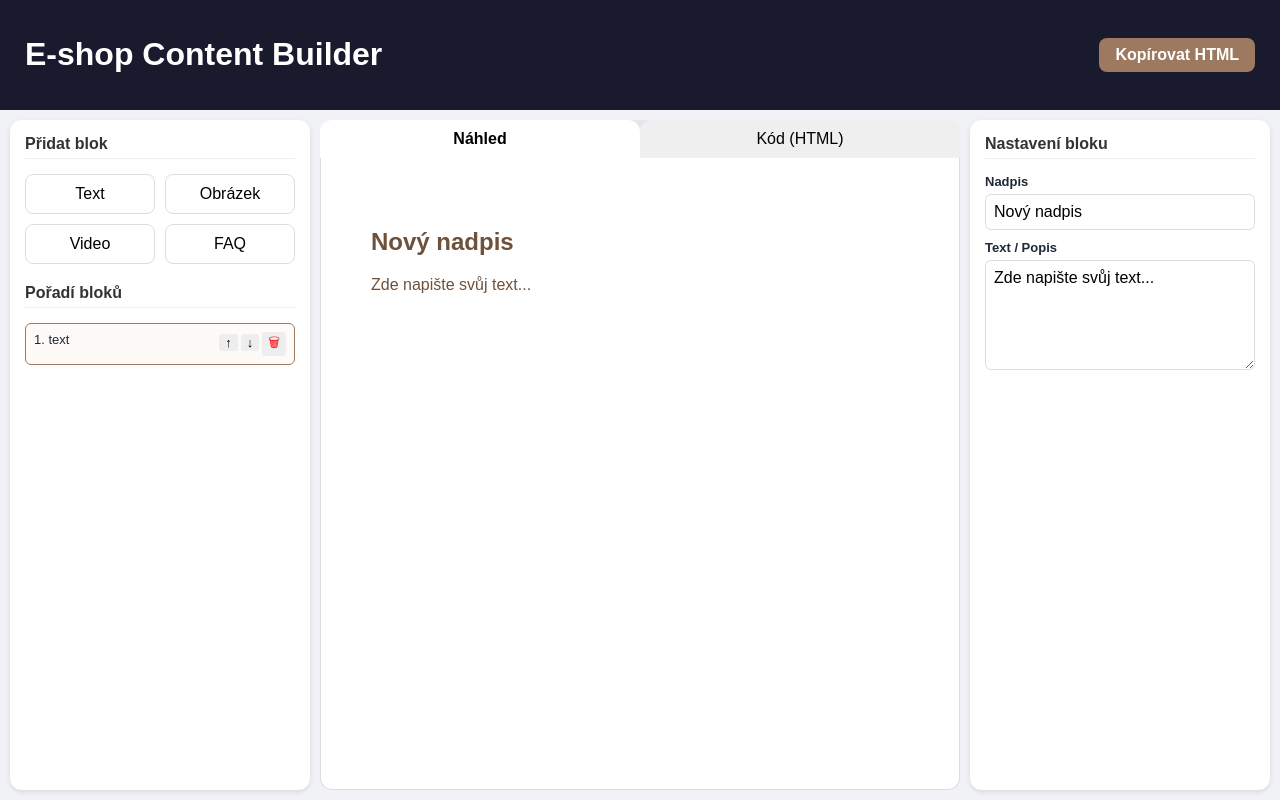
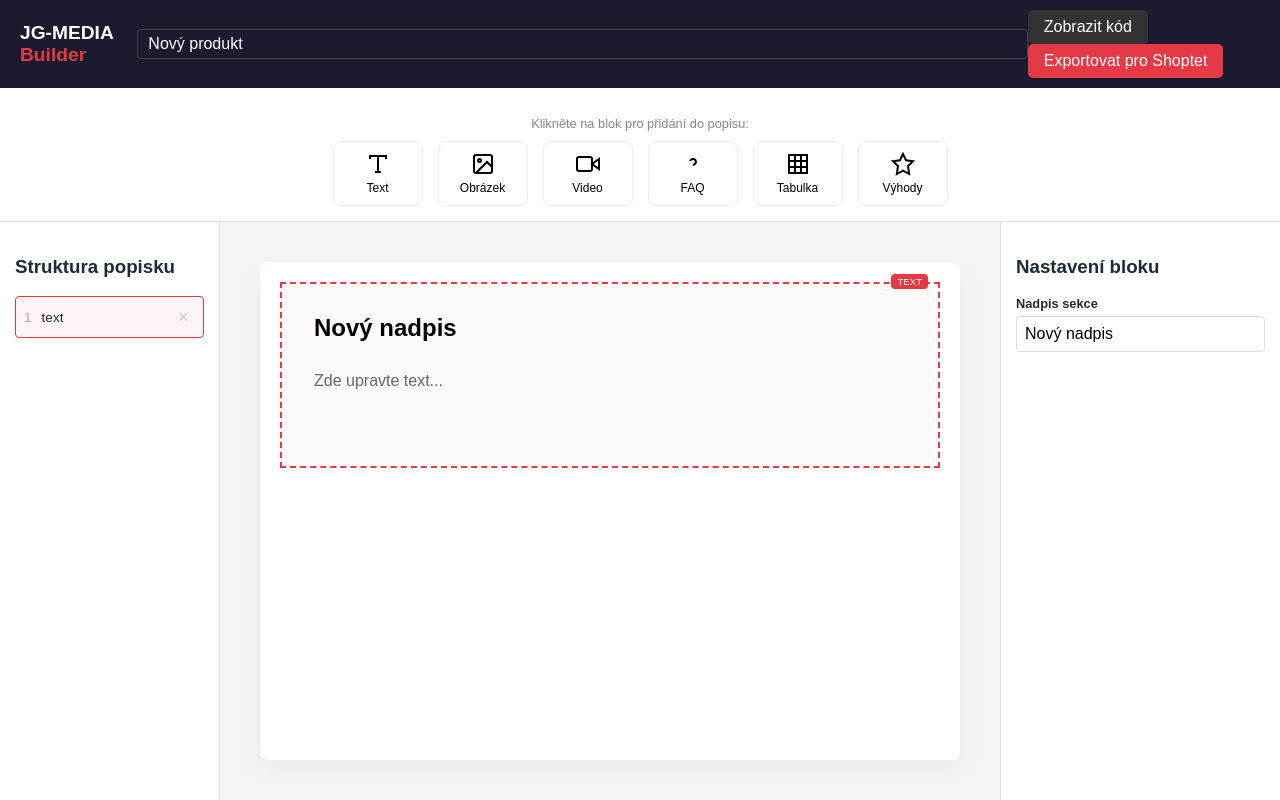
Before and after one commit to mimousekcz-debug/text_builder, a React (Vite) app: page / in a window 1280 px wide. Both pictures are taken after a click on the button "Text". Built offline with nearby package versions, Linux system fonts and the light colour scheme.

Commit message:
Update App.jsx

```diff
--- a/App.jsx
+++ b/App.jsx
@@ -1,205 +1,181 @@
 import React, { useEffect, useMemo, useState } from "react";
 
-// --- POMOCNÉ KOMPONENTY PRO UI ---
-const Button = ({ children, variant = "primary", size = "md", onClick, className = "" }) => (
-  <button onClick={onClick} className={`btn btn-${variant} btn-${size} ${className}`}>{children}</button>
-);
+// --- IKONY PRO WIDGETY (SVG) ---
+const Icons = {
+  Text: () => <svg width="24" height="24" viewBox="0 0 24 24" fill="none" stroke="currentColor" strokeWidth="2"><path d="M4 7V4h16v3M9 20h6M12 4v16"/></svg>,
+  Image: () => <svg width="24" height="24" viewBox="0 0 24 24" fill="none" stroke="currentColor" strokeWidth="2"><rect x="3" y="3" width="18" height="18" rx="2"/><circle cx="8.5" cy="8.5" r="1.5"/><path d="M21 15l-5-5L5 21"/></svg>,
+  Video: () => <svg width="24" height="24" viewBox="0 0 24 24" fill="none" stroke="currentColor" strokeWidth="2"><polygon points="23 7 16 12 23 17 23 7"/><rect x="1" y="5" width="15" height="14" rx="2"/></svg>,
+  Faq: () => <svg width="24" height="24" viewBox="0 0 24 24" fill="none" stroke="currentColor" strokeWidth="2"><path d="M9.09 9a3 3 0 0 1 5.83 1c0 2-3 3-3 3M12 17h.01"/></svg>,
+  Table: () => <svg width="24" height="24" viewBox="0 0 24 24" fill="none" stroke="currentColor" strokeWidth="2"><path d="M3 3h18v18H3zM3 9h18M3 15h18M9 3v18M15 3v18"/></svg>,
+  Benefits: () => <svg width="24" height="24" viewBox="0 0 24 24" fill="none" stroke="currentColor" strokeWidth="2"><path d="M12 2l3.09 6.26L22 9.27l-5 4.87L18.18 22 12 18.56 5.82 22 7 14.14l-5-4.87 6.91-1.01L12 2z"/></svg>
+};
 
-const Input = (props) => <input className="builder-input" {...props} />;
-const Textarea = (props) => <textarea className="builder-textarea" rows={4} {...props} />;
-
-// --- LOGIKA GENEROVÁNÍ HTML ---
-function escapeHtml(str) {
-  return (str || "").replace(/&/g, "&amp;").replace(/</g, "&lt;").replace(/>/g, "&gt;");
-}
-
-function youtubeEmbed(url) {
-  const match = url.match(/(?:youtu\.be\/|youtube\.com\/(?:watch\?v=|embed\/))([^&?#]+)/);
-  return match ? `https://www.youtube.com/embed/${match[1]}` : url;
-}
-
-// --- HLAVNÍ KOMPONENTA EDITORU ---
-export default function EshopTextBuilderPro() {
+export default function EshopBuilderV2() {
   const [blocks, setBlocks] = useState([]);
   const [selectedId, setSelectedId] = useState(null);
-  const [activeTab, setActiveTab] = useState("preview");
-  const [theme] = useState({ accent: "#9d7a5f", text: "#6e513a", radius: "12px", bg: "#ffffff" });
+  const [activeTab, setActiveTab] = useState("edit"); // edit / code
+  const [projectName, setProjectName] = useState("Nový produkt");
 
-  const selectedBlock = blocks.find((b) => b.id === selectedId);
-
-  // Přidání nového bloku
+  // --- LOGIKA ---
   const addBlock = (type) => {
+    const id = crypto.randomUUID();
     const newBlock = {
-      id: crypto.randomUUID(),
+      id,
       type,
-      title: type.toUpperCase(),
-      heading: "Nový nadpis",
-      text: "Zde napište svůj text...",
-      url: "https://placehold.co/600x400",
-      items: type === "faq" ? [{ q: "Otázka?", a: "Odpověď." }] : []
+      heading: type === 'benefits' ? "Naše výhody" : "Nový nadpis",
+      content: "Zde upravte text...",
+      url: type === 'video' ? "https://www.youtube.com/watch?v=dQw4w9WgXcQ" : "https://placehold.co/800x400?text=Obrazek",
+      items: type === 'faq' ? [{q: "Otázka?", a: "Odpověď"}] : (type === 'benefits' ? [{t: "Kvalita"}, {t: "Doprava"}] : [])
     };
     setBlocks([...blocks, newBlock]);
-    setSelectedId(newBlock.id);
+    setSelectedId(id);
   };
 
-  // Aktualizace dat v bloku
-  const updateBlock = (id, patch) => {
-    setBlocks(blocks.map(b => b.id === id ? { ...b, ...patch } : b));
-  };
+  const updateBlock = (id, patch) => setBlocks(blocks.map(b => b.id === id ? {...b, ...patch} : b));
+  const deleteBlock = (id) => { setBlocks(blocks.filter(b => b.id !== id)); if(selectedId === id) setSelectedId(null); };
 
-  // Smazání bloku
-  const deleteBlock = (id) => {
-    if (window.confirm("Smazat tento blok?")) {
-      setBlocks(blocks.filter(b => b.id !== id));
-      if (selectedId === id) setSelectedId(null);
-    }
-  };
-
-  // Posun bloku
-  const moveBlock = (index, direction) => {
-    const newBlocks = [...blocks];
-    const targetIndex = direction === "up" ? index - 1 : index + 1;
-    if (targetIndex < 0 || targetIndex >= blocks.length) return;
-    [newBlocks[index], newBlocks[targetIndex]] = [newBlocks[targetIndex], newBlocks[index]];
-    setBlocks(newBlocks);
-  };
-
-  // --- RENDEROVÁNÍ NÁHLEDU (HTML) ---
-  const renderHtml = (block) => {
-    const s = `style="padding:20px; margin-bottom:20px; border-radius:${theme.radius}; background:${theme.bg}; color:${theme.text};"`;
-
-    switch (block.type) {
-      case "text":
-        return `<div ${s}><h2>${escapeHtml(block.heading)}</h2><p>${escapeHtml(block.text).replace(/\n/g, "<br>")}</p></div>`;
-      case "image":
-        return `<div ${s}><img src="${block.url}" style="width:100%; border-radius:8px;" /></div>`;
-      case "video":
-        return `<div ${s}><h2>${escapeHtml(block.heading)}</h2><iframe width="100%" height="315" src="${youtubeEmbed(block.url)}" frameborder="0" allowfullscreen></iframe></div>`;
-      case "faq":
-        return `<div ${s}><h2>${escapeHtml(block.heading)}</h2>${block.items.map(i => `<b>${i.q}</b><p>${i.a}</p>`).join("")}</div>`;
-      default:
-        return `<div ${s}>Blok: ${block.type}</div>`;
-    }
-  };
-
-  const fullHtml = useMemo(() => {
-    return `<div class="eshop-content">\n${blocks.map(renderHtml).join("\n")}\n</div>`;
+  // --- RENDER HTML (Pro Shoptet) ---
+  const generateHtml = useMemo(() => {
+    return blocks.map(b => {
+      const wrapper = (inner) => `<section style="padding:40px 0; font-family:sans-serif; max-width:1000px; margin:auto;">${inner}</section>`;
+      if(b.type === 'text') return wrapper(`<h2 style="font-size:28px; color:#333;">${b.heading}</h2><p style="line-height:1.6; color:#666;">${b.content.replace(/\n/g, '<br>')}</p>`);
+      if(b.type === 'image') return wrapper(`<img src="${b.url}" style="width:100%; border-radius:15px; display:block;">`);
+      if(b.type === 'video') {
+        const vid = b.url.match(/(?:v=|\/)([0-9A-Za-z_-]{11})/)?.[1];
+        return wrapper(`<h2 style="text-align:center;">${b.heading}</h2><iframe width="100%" height="500" src="https://www.youtube.com/embed/${vid}" frameborder="0" allowfullscreen style="border-radius:15px;"></iframe>`);
+      }
+      return "";
+    }).join("\n");
   }, [blocks]);
 
   return (
-    <div className="builder-container">
-      {/* Header */}
-      <header className="builder-header">
-        <h1 style={{color: "white"}}>E-shop Content Builder</h1>
-        <Button onClick={() => navigator.clipboard.writeText(fullHtml)}>Kopírovat HTML</Button>
+    <div className="app-shell">
+      {/* Top Bar */}
+      <header className="top-nav">
+        <div className="logo">JG-MEDIA <span>Builder</span></div>
+        <input className="project-name" value={projectName} onChange={e => setProjectName(e.target.value)} />
+        <div className="actions">
+          <button className="btn-secondary" onClick={() => setActiveTab(activeTab === "edit" ? "code" : "edit")}>
+            {activeTab === "edit" ? "Zobrazit kód" : "Zpět k úpravám"}
+          </button>
+          <button className="btn-primary" onClick={() => {navigator.clipboard.writeText(generateHtml); alert("Zkopírováno!");}}>Exportovat pro Shoptet</button>
+        </div>
       </header>
 
-      <div className="builder-main-layout">
-        {/* Levý panel - Widgety */}
-        <aside className="builder-sidebar-left">
-          <div className="panel-title">Přidat blok</div>
-          <div className="widget-grid">
-            <button onClick={() => addBlock("text")}>Text</button>
-            <button onClick={() => addBlock("image")}>Obrázek</button>
-            <button onClick={() => addBlock("video")}>Video</button>
-            <button onClick={() => addBlock("faq")}>FAQ</button>
-          </div>
+      {/* Grid s výběrem bloků (Podle obrázku) */}
+      <section className="block-catalog">
+        <p className="catalog-label">Klikněte na blok pro přidání do popisu:</p>
+        <div className="grid">
+          <button onClick={() => addBlock('text')}><Icons.Text /><span>Text</span></button>
+          <button onClick={() => addBlock('image')}><Icons.Image /><span>Obrázek</span></button>
+          <button onClick={() => addBlock('video')}><Icons.Video /><span>Video</span></button>
+          <button onClick={() => addBlock('faq')}><Icons.Faq /><span>FAQ</span></button>
+          <button onClick={() => addBlock('table')}><Icons.Table /><span>Tabulka</span></button>
+          <button onClick={() => addBlock('benefits')}><Icons.Benefits /><span>Výhody</span></button>
+        </div>
+      </section>
 
-          <div className="panel-title" style={{marginTop: "20px"}}>Pořadí bloků</div>
-          <div className="block-list">
-            {blocks.map((b, i) => (
-              <div key={b.id} className={`block-item ${selectedId === b.id ? "active" : ""}`} onClick={() => setSelectedId(b.id)}>
-                <span>{i+1}. {b.type}</span>
-                <div className="block-controls">
-                  <button onClick={(e) => {e.stopPropagation(); moveBlock(i, "up")}}>↑</button>
-                  <button onClick={(e) => {e.stopPropagation(); moveBlock(i, "down")}}>↓</button>
-                  <button onClick={(e) => {e.stopPropagation(); deleteBlock(b.id)}} style={{color: "red"}}>🗑</button>
-                </div>
-              </div>
-            ))}
-          </div>
+      <main className="main-content">
+        {/* Levý panel - Seznam bloků */}
+        <aside className="sidebar-layers">
+          <h3>Struktura popisku</h3>
+          {blocks.length === 0 && <p className="empty-info">Zatím žádné bloky</p>}
+          {blocks.map((b, i) => (
+            <div key={b.id} className={`layer-item ${selectedId === b.id ? 'active' : ''}`} onClick={() => setSelectedId(b.id)}>
+              <span className="index">{i+1}</span>
+              <span className="type">{b.type}</span>
+              <button className="del" onClick={() => deleteBlock(b.id)}>×</button>
+            </div>
+          ))}
         </aside>
 
-        {/* Střed - Náhled */}
-        <main className="builder-preview-area">
-          <div className="tabs">
-            <button className={activeTab === "preview" ? "active" : ""} onClick={() => setActiveTab("preview")}>Náhled</button>
-            <button className={activeTab === "code" ? "active" : ""} onClick={() => setActiveTab("code")}>Kód (HTML)</button>
-          </div>
+        {/* Střed - Interaktivní náhled */}
+        <section className="preview-canvas">
+          {activeTab === "edit" ? (
+            <div className="canvas-inner">
+              {blocks.map(b => (
+                <div key={b.id} className={`preview-block ${selectedId === b.id ? 'selected' : ''}`} onClick={() => setSelectedId(b.id)}>
+                  <div className="block-label">{b.type}</div>
+                  {b.type === 'text' && (
+                    <div className="content">
+                      <input value={b.heading} onChange={e => updateBlock(b.id, {heading: e.target.value})} className="h-input" />
+                      <textarea value={b.content} onChange={e => updateBlock(b.id, {content: e.target.value})} className="t-input" />
+                    </div>
+                  )}
+                  {b.type === 'image' && <div className="img-placeholder"><img src={b.url} alt="" /><span>Klikněte vpravo pro změnu URL</span></div>}
+                  {b.type === 'video' && <div className="video-placeholder">YouTube Video: {b.url}</div>}
+                </div>
+              ))}
+            </div>
+          ) : (
+            <textarea className="raw-code" readOnly value={generateHtml} />
+          )}
+        </section>
 
-          <div className="preview-canvas">
-            {activeTab === "preview" ? (
-              blocks.length > 0 ? (
-                <div dangerouslySetInnerHTML={{ __html: fullHtml }} />
-              ) : (
-                <div className="empty-state">Pracovní plocha je prázdná. Přidejte první blok.</div>
-              )
-            ) : (
-              <textarea className="code-output" readOnly value={fullHtml} />
-            )}
-          </div>
-        </main>
+        {/* Pravý panel - Nastavení detailu */}
+        <aside className="sidebar-config">
+          <h3>Nastavení bloku</h3>
+          {selectedId ? (
+            <div className="config-form">
+              <label>Nadpis sekce</label>
+              <input value={blocks.find(b => b.id === selectedId)?.heading} onChange={e => updateBlock(selectedId, {heading: e.target.value})} />
 
-        {/* Pravý panel - Nastavení */}
-        <aside className="builder-sidebar-right">
-          <div className="panel-title">Nastavení bloku</div>
-          {selectedBlock ? (
-            <div className="settings-form">
-              <label>Nadpis</label>
-              <Input value={selectedBlock.heading} onChange={(e) => updateBlock(selectedBlock.id, { heading: e.target.value })} />
-
-              <label>Text / Popis</label>
-              <Textarea value={selectedBlock.text} onChange={(e) => updateBlock(selectedBlock.id, { text: e.target.value })} />
-
-              {(selectedBlock.type === "image" || selectedBlock.type === "video") && (
+              {(blocks.find(b => b.id === selectedId)?.type === 'image' || blocks.find(b => b.id === selectedId)?.type === 'video') && (
                 <>
-                  <label>URL (Obrázek/YouTube)</label>
-                  <Input value={selectedBlock.url} onChange={(e) => updateBlock(selectedBlock.id, { url: e.target.value })} />
+                  <label>URL média</label>
+                  <input value={blocks.find(b => b.id === selectedId)?.url} onChange={e => updateBlock(selectedId, {url: e.target.value})} />
                 </>
               )}
-
-              {selectedBlock.type === "faq" && (
-                <div className="faq-editor">
-                  <label>FAQ Položky</label>
-                  <Button size="sm" onClick={() => updateBlock(selectedBlock.id, { items: [...selectedBlock.items, {q: "", a: ""}] })}>+ Přidat dotaz</Button>
-                </div>
-              )}
             </div>
-          ) : (
-            <div className="empty-state">Vyberte blok pro úpravu</div>
-          )}
+          ) : <p className="empty-info">Vyberte blok v náhledu</p>}
         </aside>
-      </div>
+      </main>
 
       <style>{`
-        .builder-container { display: flex; flex-direction: column; height: 100vh; font-family: sans-serif; background: #f0f2f5; }
-        .builder-header { background: #1a1a2e; padding: 15px 25px; display: flex; justify-content: space-between; align-items: center; }
-        .builder-main-layout { display: flex; flex: 1; overflow: hidden; padding: 10px; gap: 10px; }
+        :root { --accent: #e63946; --bg: #f8f9fa; --panel: #ffffff; --text: #2b2d42; }
+        body { margin: 0; background: var(--bg); color: var(--text); font-family: 'Inter', sans-serif; }
+        .app-shell { display: flex; flex-direction: column; height: 100vh; }
 
-        .builder-sidebar-left, .builder-sidebar-right { width: 300px; background: white; border-radius: 12px; padding: 15px; overflow-y: auto; box-shadow: 0 2px 5px rgba(0,0,0,0.1); }
-        .builder-preview-area { flex: 1; display: flex; flex-direction: column; }
+        .top-nav { background: #1b1b2f; color: white; padding: 10px 20px; display: flex; align-items: center; justify-content: space-between; }
+        .logo { font-weight: bold; font-size: 1.2rem; } .logo span { color: var(--accent); }
+        .project-name { background: transparent; border: 1px solid #444; color: white; padding: 5px 10px; border-radius: 4px; }
 
-        .panel-title { font-weight: bold; margin-bottom: 15px; border-bottom: 1px solid #eee; padding-bottom: 5px; color: #333; }
-        .widget-grid { display: grid; grid-template-columns: 1fr 1fr; gap: 10px; }
-        .widget-grid button { padding: 10px; border: 1px solid #ddd; border-radius: 8px; background: white; cursor: pointer; }
-        .widget-grid button:hover { background: #f9f9f9; border-color: #9d7a5f; }
+        .block-catalog { background: white; padding: 15px; border-bottom: 1px solid #ddd; text-align: center; }
+        .catalog-label { font-size: 0.8rem; color: #888; margin-bottom: 10px; }
+        .block-catalog .grid { display: flex; justify-content: center; gap: 15px; }
+        .block-catalog button { background: white; border: 1px solid #eee; padding: 10px 20px; border-radius: 8px; cursor: pointer; display: flex; flex-direction: column; align-items: center; min-width: 90px; transition: 0.2s; }
+        .block-catalog button:hover { border-color: var(--accent); color: var(--accent); background: #fff5f5; }
+        .block-catalog button span { font-size: 0.75rem; margin-top: 5px; }
 
-        .block-item { display: flex; justify-content: space-between; padding: 8px; border: 1px solid #eee; margin-bottom: 5px; border-radius: 6px; cursor: pointer; background: #fff; font-size: 13px; }
-        .block-item.active { border-color: #9d7a5f; background: #fdfaf8; }
-        .block-controls button { margin-left: 3px; border: none; background: #eee; border-radius: 3px; cursor: pointer; }
+        .main-content { display: flex; flex: 1; overflow: hidden; }
 
-        .preview-canvas { flex: 1; background: #fff; border-radius: 0 0 12px 12px; padding: 30px; overflow-y: auto; border: 1px solid #ddd; border-top: none; }
-        .tabs { display: flex; background: #e4e6e9; border-radius: 12px 12px 0 0; }
-        .tabs button { flex: 1; padding: 10px; border: none; cursor: pointer; border-radius: 12px 12px 0 0; }
-        .tabs button.active { background: #fff; font-weight: bold; }
+        .sidebar-layers { width: 220px; background: white; border-right: 1px solid #ddd; padding: 15px; }
+        .layer-item { display: flex; align-items: center; padding: 8px; border: 1px solid #eee; margin-bottom: 5px; border-radius: 4px; font-size: 0.85rem; cursor: pointer; }
+        .layer-item.active { border-color: var(--accent); background: #fff5f5; }
+        .layer-item .index { color: #aaa; margin-right: 10px; }
+        .layer-item .del { margin-left: auto; background: none; border: none; color: #ccc; cursor: pointer; font-size: 1.2rem; }
+        .layer-item .del:hover { color: var(--accent); }
 
-        .settings-form label { display: block; margin: 10px 0 5px; font-size: 13px; font-weight: bold; }
-        .builder-input, .builder-textarea { width: 100%; padding: 8px; border: 1px solid #ddd; border-radius: 6px; box-sizing: border-box; }
-        .code-output { width: 100%; height: 100%; font-family: monospace; font-size: 12px; padding: 10px; border: none; outline: none; resize: none; }
+        .preview-canvas { flex: 1; overflow-y: auto; padding: 40px; display: flex; justify-content: center; }
+        .canvas-inner { width: 100%; max-width: 800px; background: white; min-height: 100%; box-shadow: 0 10px 30px rgba(0,0,0,0.05); border-radius: 8px; padding: 20px; }
+        .preview-block { position: relative; border: 2px dashed transparent; padding: 20px; transition: 0.2s; cursor: pointer; }
+        .preview-block:hover { border-color: #ddd; }
+        .preview-block.selected { border-color: var(--accent); background: #fffafa; }
+        .block-label { position: absolute; top: -10px; right: 10px; background: var(--accent); color: white; font-size: 0.6rem; padding: 2px 6px; border-radius: 4px; text-transform: uppercase; }
 
-        .btn { padding: 8px 16px; border-radius: 8px; cursor: pointer; border: none; font-weight: bold; }
-        .btn-primary { background: #9d7a5f; color: white; }
-        .empty-state { text-align: center; color: #999; margin-top: 50px; }
+        .h-input { width: 100%; font-size: 1.5rem; font-weight: bold; border: none; background: transparent; margin-bottom: 10px; }
+        .t-input { width: 100%; min-height: 80px; border: none; background: transparent; font-family: inherit; resize: none; color: #666; }
+        .img-placeholder img { width: 100%; border-radius: 8px; }
+        .video-placeholder { background: #000; color: white; height: 200px; display: flex; align-items: center; justify-content: center; border-radius: 8px; }
+
+        .sidebar-config { width: 280px; background: white; border-left: 1px solid #ddd; padding: 15px; }
+        .config-form label { display: block; font-size: 0.8rem; font-weight: bold; margin-bottom: 5px; margin-top: 15px; }
+        .config-form input { width: 100%; padding: 8px; border: 1px solid #ddd; border-radius: 4px; box-sizing: border-box; }
+
+        .btn-primary { background: var(--accent); color: white; border: none; padding: 8px 16px; border-radius: 5px; cursor: pointer; }
+        .btn-secondary { background: #333; color: white; border: none; padding: 8px 16px; border-radius: 5px; cursor: pointer; margin-right: 10px; }
+        .empty-info { text-align: center; color: #ccc; font-size: 0.85rem; margin-top: 40px; }
+        .raw-code { width: 100%; height: 100%; font-family: monospace; border: none; background: #222; color: #50fa7b; padding: 20px; border-radius: 8px; }
       `}</style>
     </div>
   );
```
